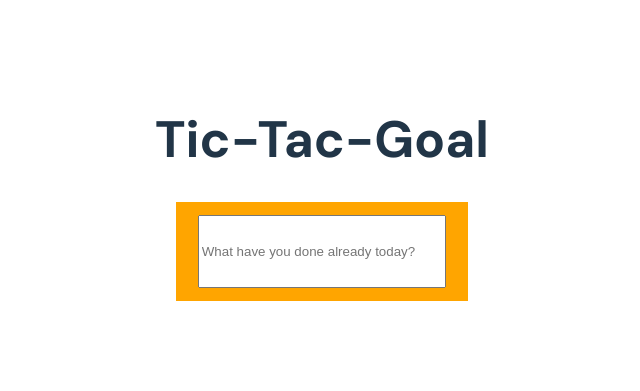
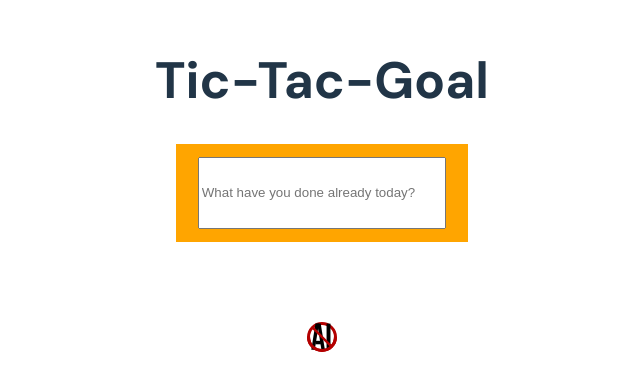
Before and after one commit to arthurberman/tic-tac-goal, a React (Vite) app: page / in a window 1280 px wide. Shown: the part 211-602 px from the top of the page, without its empty margins (318-958 px from the left). Built offline with nearby package versions, Linux system fonts and the light colour scheme.

Commit message:
No AI Pledge

```diff
--- a/src/App.tsx
+++ b/src/App.tsx
@@ -1,10 +1,14 @@
 import "./App.css";
 import Bingo from "./Bingo";
+import imgUrl1 from "./assets/No_AI_art.svg";
 
 function App() {
   return (
     <>
       <Bingo />
+      <footer>
+        <img src={imgUrl1} />
+      </footer>
     </>
   );
 }
--- a/src/Victory.tsx
+++ b/src/Victory.tsx
@@ -43,6 +43,8 @@ const Victory: React.FC<VictoryProps> = ({ cells, ref, dismiss }) => {
       <button style={{ justifySelf: "right" }} onClick={dismiss}>
         Keep Going
       </button>
+      <br />
+      <a href="https://forms.gle/wJj3JBmk3zWs69acA">Submit a Goal</a>
     </dialog>
   );
 };
--- a/src/index.css
+++ b/src/index.css
@@ -68,3 +68,8 @@ button:focus-visible {
     background-color: #f9f9f9;
   }
 }
+
+footer img {
+  padding-top: 10vh;
+  height: 30px;
+}
```
Also changed, not shown: src/assets/No_AI_art.svg (added).
